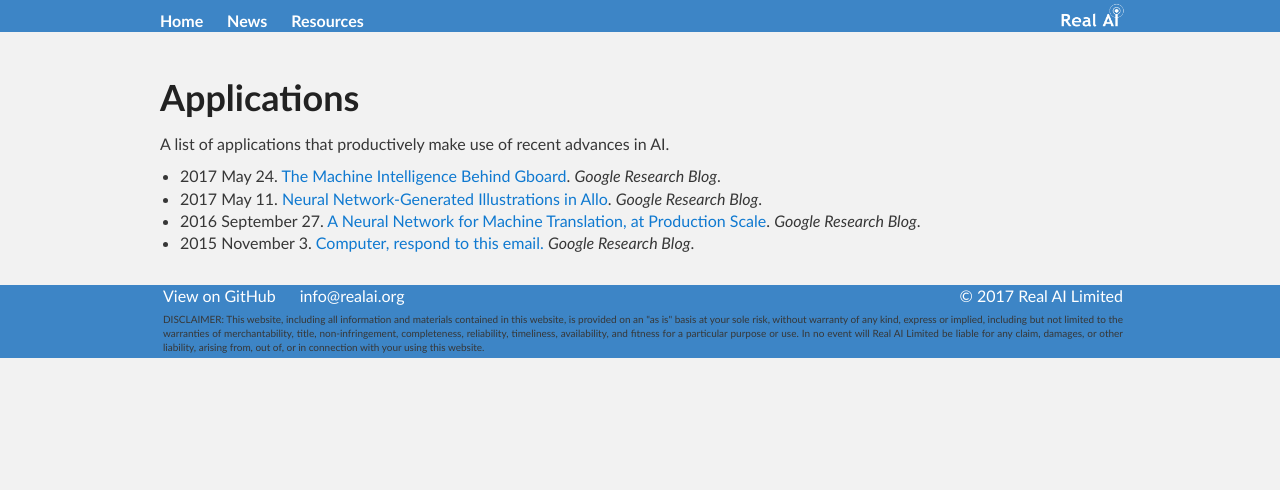
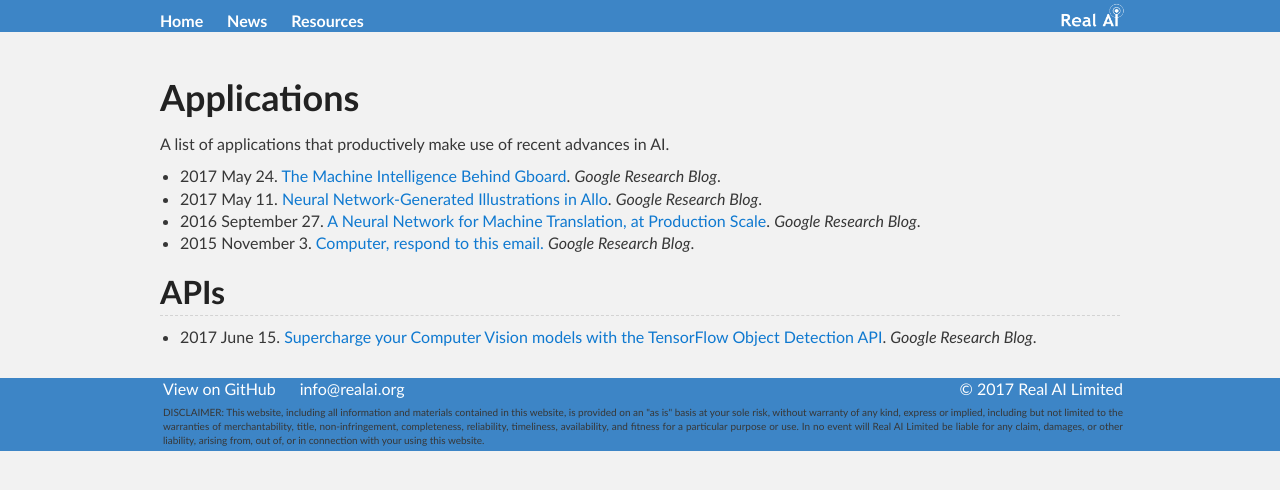
Before and after one commit to Tonywuhk/realai.org, a Jekyll site: the page built from applications.md, in a window 1280 px wide. Shown: the top 490 px of the page. Built offline with Jekyll 4.4.1, drawn with Linux system fonts in a browser that asks for light colours; our own code applies the rules of GitHub Pages for plain Markdown files; comment, search, counter and statistics services are not loaded; the repository's description, which GitHub fills in, is left out.

Commit message:
Update applications.md

```diff
--- a/applications.md
+++ b/applications.md
@@ -9,3 +9,7 @@
 * 2017 May 11. [Neural Network-Generated Illustrations in Allo](https://research.googleblog.com/2017/05/neural-network-generated-illustrations.html). *Google Research Blog*.
 * 2016 September 27. [A Neural Network for Machine Translation, at Production Scale](https://research.googleblog.com/2016/09/a-neural-network-for-machine.html). *Google Research Blog*.
 * 2015 November 3. [Computer, respond to this email.](https://research.googleblog.com/2015/11/computer-respond-to-this-email.html) *Google Research Blog*.
+
+## APIs
+
+* 2017 June 15. [Supercharge your Computer Vision models with the TensorFlow Object Detection API](https://research.googleblog.com/2017/06/supercharge-your-computer-vision-models.html). *Google Research Blog*.
```
